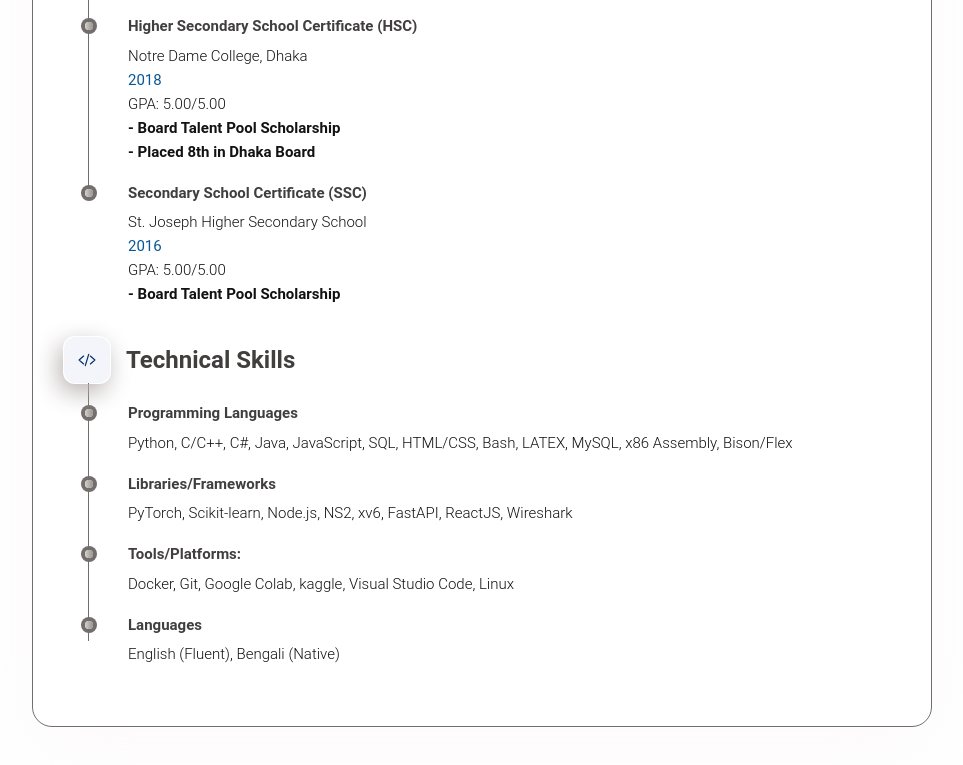
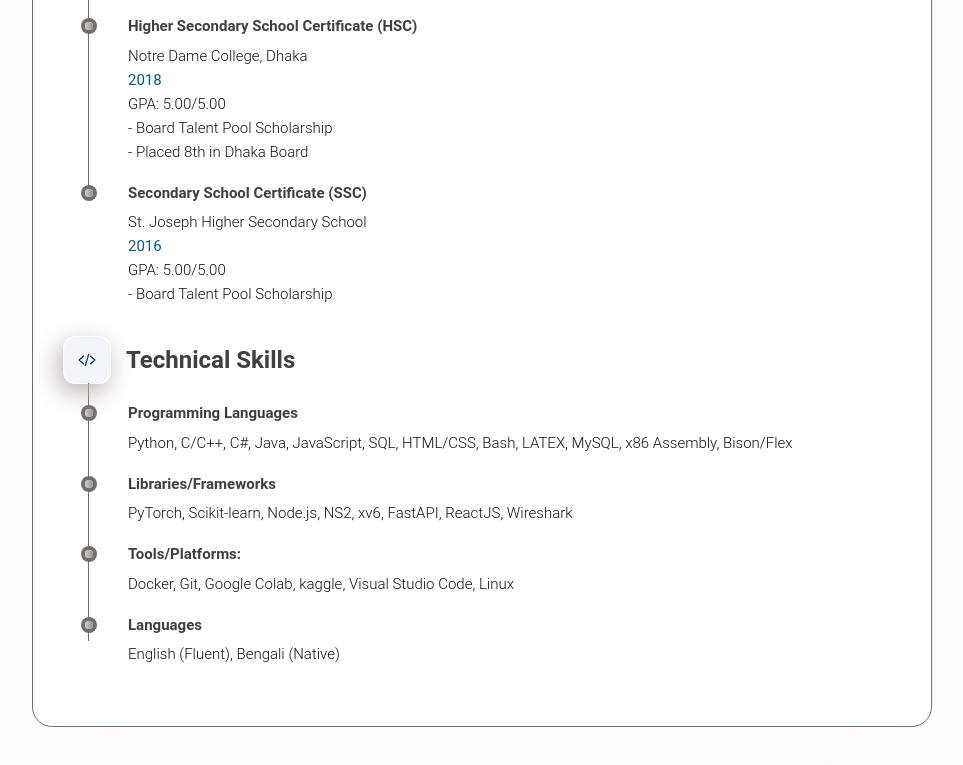
Before and after one commit to TanjeemZaman/tanjeemzaman.github.io, a plain HTML site: page index.html in a window 1280 px wide. Shown: the part 4144-4909 px from the top of the page, without its empty margins (158-1121 px from the left). Drawn offline with nearby package versions, Linux system fonts and the light colour scheme.

Commit message:
Update index.html

```diff
--- a/index.html
+++ b/index.html
@@ -493,10 +493,10 @@
                   </p>
 
                 <p class="timeline-text">
-                  <b>- Board Talent Pool Scholarship</b>
+                  - Board Talent Pool Scholarship
                 </p>
                 <p class="timeline-text">
-                  <b>- Placed 8th in Dhaka Board</b>
+                  - Placed 8th in Dhaka Board
                 </p>
               </li>
               <li class="timeline-item">
@@ -511,7 +511,7 @@
 
                 </p>
                 <p class="timeline-text">
-                  <b>- Board Talent Pool Scholarship</b>
+                  - Board Talent Pool Scholarship
                 </p>
               </li>
 
```
